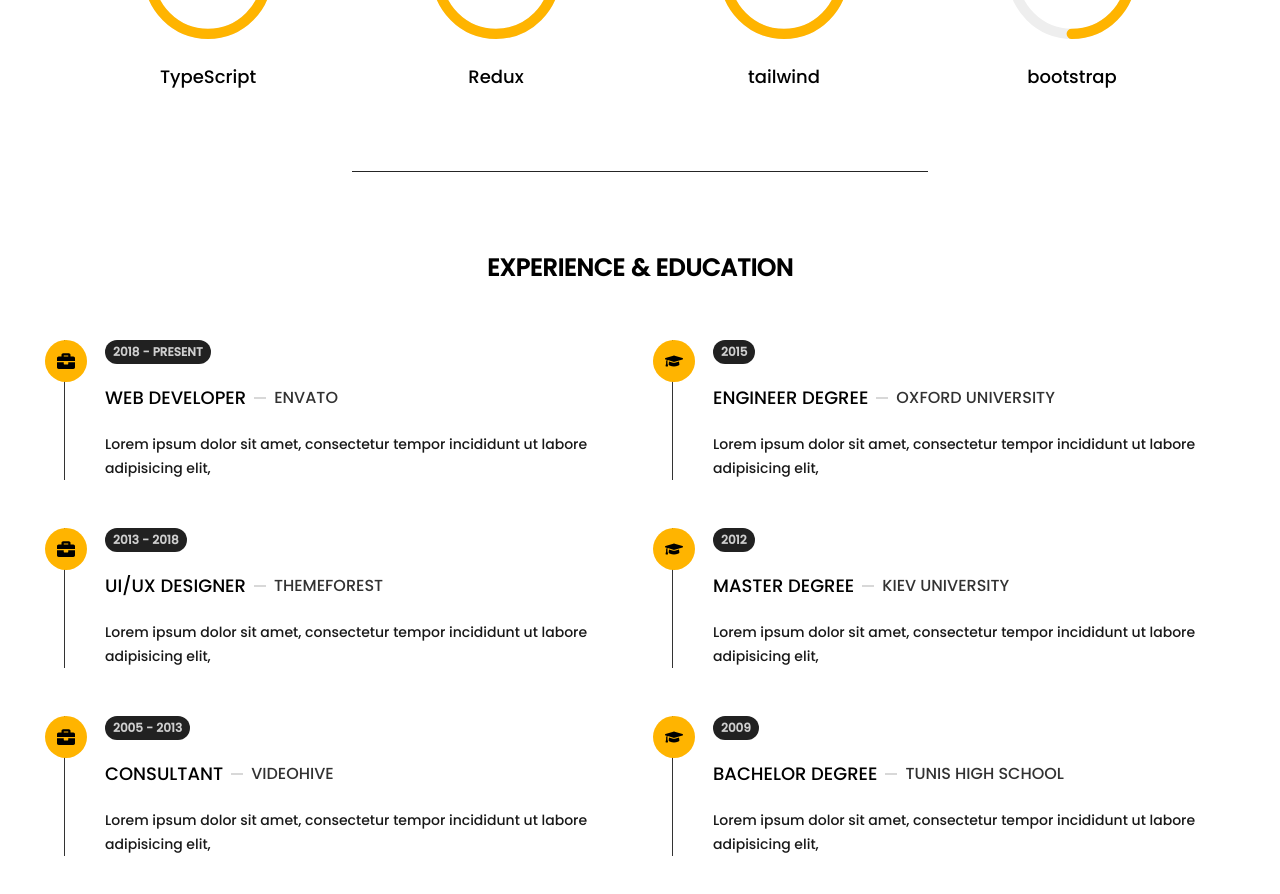
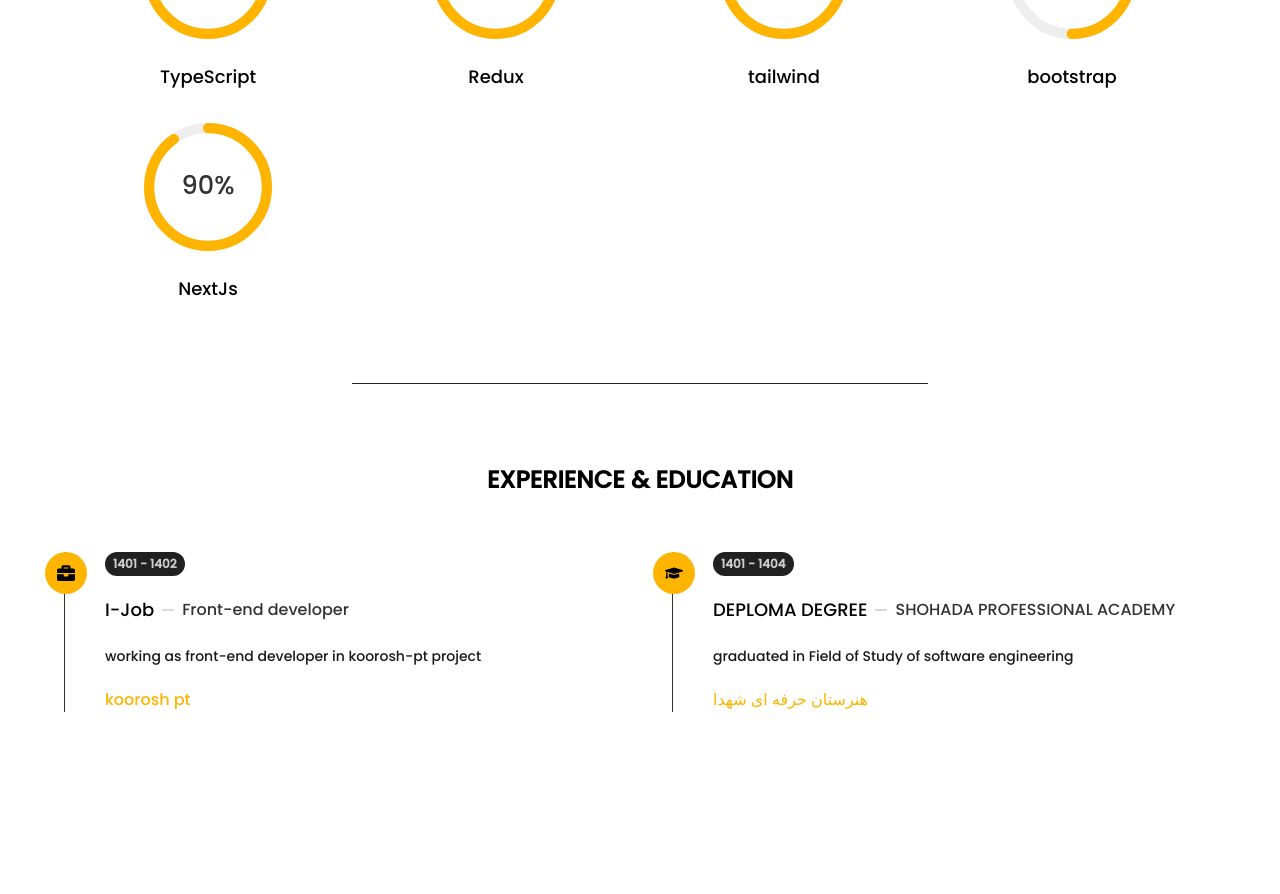
Before and after one commit to Mahdi-Alaee/My-Personal-Website, a Next.js app: page /about in a window 1280 px wide. Shown: the part 1160-2054 px from the top of the page. After the commit the page ends 1944 px from the top, so only its background shows below. Built offline with nearby package versions, Linux system fonts and the light colour scheme.

Commit message:
coding experience and education sections

```diff
--- a/app/about/components/MySkills.tsx
+++ b/app/about/components/MySkills.tsx
@@ -10,6 +10,7 @@ const MySkills: React.FC = () => {
     { id: 6, percentage: 97, text: "Redux" },
     { id: 7, percentage: 93, text: "tailwind" },
     { id: 8, percentage: 50, text: "bootstrap" },
+    { id: 9, percentage: 90, text: "NextJs" },
   ];
 
   return (
--- a/app/about/components/PersonalInfos.tsx
+++ b/app/about/components/PersonalInfos.tsx
@@ -6,10 +6,10 @@ import Image from "next/image";
 
 const PersonalInfos: React.FC = () => {
   const boxInfos = [
-    { id: 1, count: 12, text: "YEARS OF EXPERIENCE" },
-    { id: 2, count: 97, text: "COMPLETED PROJECTS" },
-    { id: 3, count: 81, text: "HAPPY CUSTOMERS" },
-    { id: 4, count: 53, text: "AWARDS WON" },
+    { id: 1, count: 2, text: "YEARS OF EXPERIENCE" },
+    { id: 2, count: 10, text: "COMPLETED PROJECTS" },
+    { id: 3, count: 2, text: "HAPPY CUSTOMERS" },
+    { id: 4, count: 3, text: "AWARDS WON" },
   ];
 
   return (
--- a/components/EBox.tsx
+++ b/components/EBox.tsx
@@ -1,5 +1,6 @@
 import { FaBriefcase, FaGraduationCap } from "react-icons/fa";
 import { EBoxType } from "@/types/about";
+import Link from "next/link";
 
 const EBox: React.FC<EBoxType> = ({
   date,
@@ -7,27 +8,48 @@ const EBox: React.FC<EBoxType> = ({
   icon,
   title1,
   title2,
+  relatedLinks,
 }) => {
   return (
     <div className="border-l border-[#333] pl-10 relative flex flex-col items-start gap-y-5">
       {/* absolote icon */}
       <span className="absolute bg-yellowColor p-3 rounded-full -left-5">
-        {icon === "work" ? <FaBriefcase className="text-lg" /> : <FaGraduationCap className="text-lg" />}
+        {icon === "work" ? (
+          <FaBriefcase className="text-lg" />
+        ) : (
+          <FaGraduationCap className="text-lg" />
+        )}
       </span>
 
       {/* date element */}
-      <p className="bg-[#212121] text-[#cfcfcf] rounded-full px-2 py-1 text-xs font-bold">{date}</p>
+      <p className="bg-[#212121] text-[#cfcfcf] rounded-full px-2 py-1 text-xs font-bold">
+        {date}
+      </p>
 
       {/* title */}
       <p className="flex gap-x-2 items-center">
         {/* title 1 */}
         <span className="text-lg">{title1}</span>
         {/* title 2 */}
-        <span className="relative opacity-80 pl-5 before:absolute before:left-0 before:bg-[#cfcfcf] before:w-3 before:h-[2px] before:top-0 before:bottom-0 before:m-auto">{title2}</span>
+        <span className="relative opacity-80 pl-5 before:absolute before:left-0 before:bg-[#cfcfcf] before:w-3 before:h-[2px] before:top-0 before:bottom-0 before:m-auto">
+          {title2}
+        </span>
       </p>
 
       {/* description */}
       <p className="text-sm leading-6 opacity-90">{desription}</p>
+
+      {/* related links */}
+      {relatedLinks.map((link) => (
+        <Link
+          key={link?.id}
+          className="text-yellowColor"
+          href={link?.href}
+          target="_blank"
+        >
+          {link?.text}
+        </Link>
+      ))}
     </div>
   );
 };
--- a/data.ts
+++ b/data.ts
@@ -1,59 +1,86 @@
 export const experiences = [
   {
     id: 1,
-    date: "2005 - 2013",
-    title1: "CONSULTANT",
-    title2: "VIDEOHIVE",
-    desription:
-      "Lorem ipsum dolor sit amet, consectetur tempor incididunt ut labore adipisicing elit,",
-    icon: "work"
+    date: "1401 - 1402",
+    title1: "I-Job",
+    title2: "Front-end developer",
+    desription: "working as front-end developer in koorosh-pt project",
+    icon: "work",
+    relatedLinks: [
+      {
+        id: "1",
+        href: "https://kooroshpt.ir/",
+        text: "koorosh pt",
+      },
+    ],
   },
-  {
-    id: 2,
-    date: "2013 - 2018",
-    title1: "UI/UX DESIGNER",
-    title2: "THEMEFOREST",
-    desription:
-      "Lorem ipsum dolor sit amet, consectetur tempor incididunt ut labore adipisicing elit,",
-    icon: "work",
-  },
-  {
-    id: 3,
-    date: "2018 - PRESENT",
-    title1: "WEB DEVELOPER",
-    title2: "ENVATO",
-    desription:
-      "Lorem ipsum dolor sit amet, consectetur tempor incididunt ut labore adipisicing elit,",
-    icon: "work",
-  },
+  // {
+  //   id: 2,
+  //   date: "2013 - 2018",
+  //   title1: "UI/UX DESIGNER",
+  //   title2: "THEMEFOREST",
+  //   desription:
+  //     "Lorem ipsum dolor sit amet, consectetur tempor incididunt ut labore adipisicing elit,",
+  //   icon: "work",
+  // },
+  // {
+  //   id: 3,
+  //   date: "2018 - PRESENT",
+  //   title1: "WEB DEVELOPER",
+  //   title2: "ENVATO",
+  //   desription:
+  //     "Lorem ipsum dolor sit amet, consectetur tempor incididunt ut labore adipisicing elit,",
+  //   icon: "work",
+  // },
 ];
 
 export const educations = [
   {
     id: 1,
-    date: "2009",
-    title1: "BACHELOR DEGREE",
-    title2: "TUNIS HIGH SCHOOL",
+    date: "1401 - 1404",
+    title1: "DEPLOMA DEGREE",
+    title2: "SHOHADA PROFESSIONAL ACADEMY",
     desription:
-      "Lorem ipsum dolor sit amet, consectetur tempor incididunt ut labore adipisicing elit,",
+      "graduated in Field of Study of software engineering",
     icon: "education",
+    relatedLinks: [
+      {
+        id: "1",
+        href: "https://balad.ir/p/%D9%87%D9%86%D8%B1%D8%B3%D8%AA%D8%A7%D9%86-%D8%AD%D8%B1%D9%81%D9%87-%D8%A7%DB%8C-%D8%B4%D9%87%D8%AF%D8%A7-shahriyar_school-PTNi1gMAyMKWKj",
+        text: "هنرستان حرفه ای شهدا",
+      },
+    ],
   },
-  {
-    id: 2,
-    date: "2012",
-    title1: "MASTER DEGREE",
-    title2: "KIEV UNIVERSITY",
-    desription:
-      "Lorem ipsum dolor sit amet, consectetur tempor incididunt ut labore adipisicing elit,",
-    icon: "education",
-  },
-  {
-    id: 3,
-    date: "2015",
-    title1: "ENGINEER DEGREE",
-    title2: "OXFORD UNIVERSITY",
-    desription:
-      "Lorem ipsum dolor sit amet, consectetur tempor incididunt ut labore adipisicing elit,",
-    icon: "education",
-  },
+  // {
+  //   id: 2,
+  //   date: "2012",
+  //   title1: "MASTER DEGREE",
+  //   title2: "KIEV UNIVERSITY",
+  //   desription:
+  //     "Lorem ipsum dolor sit amet, consectetur tempor incididunt ut labore adipisicing elit,",
+  //   icon: "education",
+  //   relatedLinks: [
+  //     {
+  //       id: "2",
+  //       href: "https://kooroshpt.ir/",
+  //       text: "koorosh pt",
+  //     },
+  //   ],
+  // },
+  // {
+  //   id: 3,
+  //   date: "2015",
+  //   title1: "ENGINEER DEGREE",
+  //   title2: "OXFORD UNIVERSITY",
+  //   desription:
+  //     "Lorem ipsum dolor sit amet, consectetur tempor incididunt ut labore adipisicing elit,",
+  //   icon: "education",
+  //   relatedLinks: [
+  //     {
+  //       id: "3",
+  //       href: "https://kooroshpt.ir/",
+  //       text: "koorosh pt",
+  //     },
+  //   ],
+  // },
 ];
--- a/types/about.ts
+++ b/types/about.ts
@@ -4,5 +4,10 @@ export interface EBoxType {
     title2: string;
     desription: string;
     icon: "work" | "education";
+    relatedLinks: {
+      id: string;
+      href:string,
+      text:string
+    }[];
     id?: number;
   }
```
